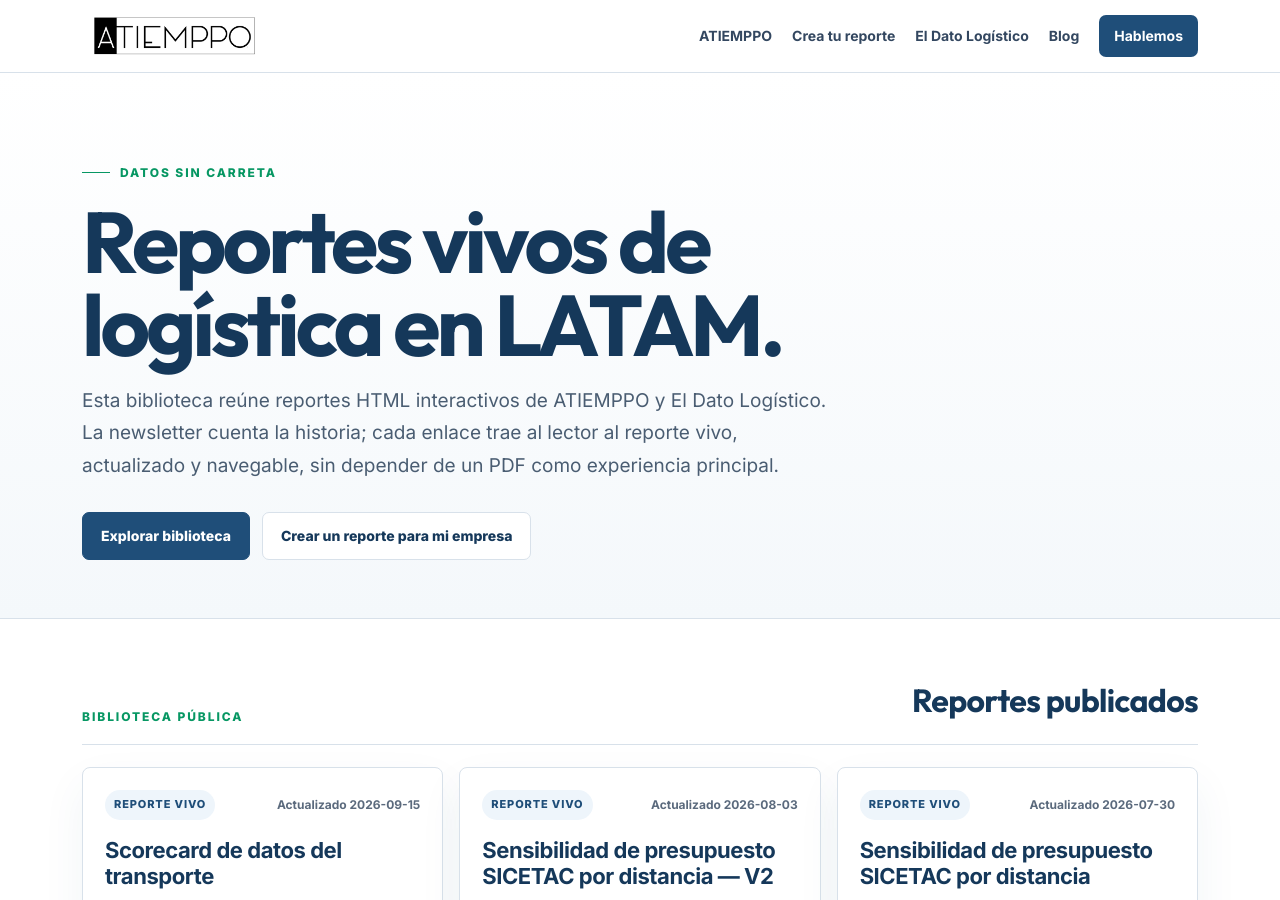
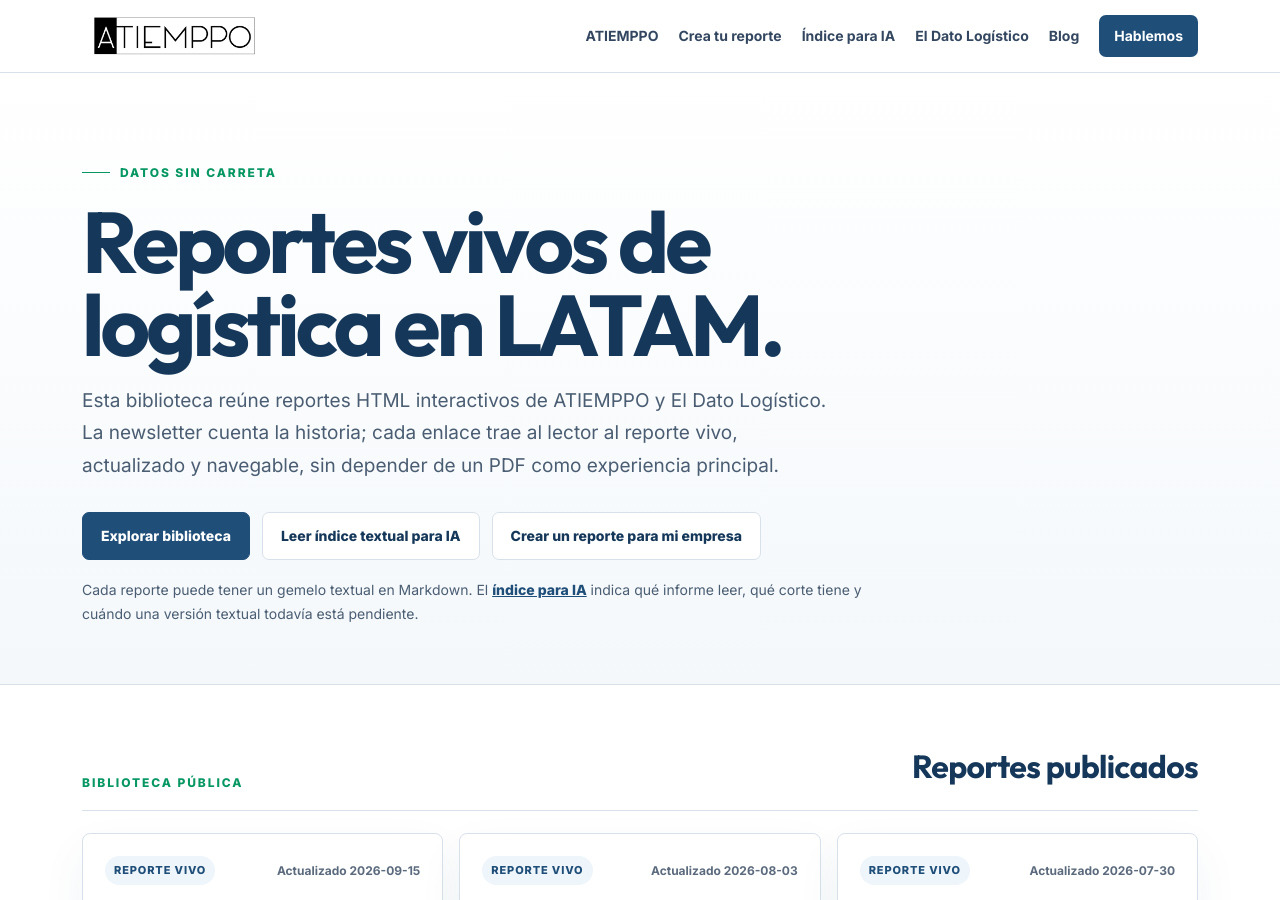
Before and after one commit to imatjuanmatiz/atiemppo-web, a Jekyll site: the page built from reportes/index.html, in a window 1280 px wide and 900 px high. Built offline with Jekyll 4.4.1, drawn with Linux system fonts in a browser that asks for light colours.

Commit message:
Enlaza el indice textual de reportes para IA

```diff
--- a/reportes/index.html
+++ b/reportes/index.html
@@ -108,6 +108,7 @@ h1{max-width:860px;margin:0 0 20px;font-family:var(--display);font-size:clamp(46
     <nav class="nav" aria-label="Navegación principal">
       <a href="/">ATIEMPPO</a>
       <a href="/reportes/para-empresas/">Crea tu reporte</a>
+      <a href="/reportes/llms.txt">Índice para IA</a>
       <a href="https://www.eldatologistico.com" target="_blank" rel="noopener">El Dato Logístico</a>
       <a href="/blog/">Blog</a>
       <a class="nav-cta" href="/#contacto">Hablemos</a>
@@ -123,8 +124,10 @@ h1{max-width:860px;margin:0 0 20px;font-family:var(--display);font-size:clamp(46
       <p class="hero-copy">Esta biblioteca reúne reportes HTML interactivos de ATIEMPPO y El Dato Logístico. La newsletter cuenta la historia; cada enlace trae al lector al reporte vivo, actualizado y navegable, sin depender de un PDF como experiencia principal.</p>
       <div class="hero-actions">
         <a class="btn btn-primary" href="#biblioteca">Explorar biblioteca</a>
+        <a class="btn btn-secondary" href="/reportes/llms.txt">Leer índice textual para IA</a>
         <a class="btn btn-secondary" href="/reportes/para-empresas/">Crear un reporte para mi empresa</a>
       </div>
+      <p class="hero-copy" style="margin-top:18px;font-size:14px;max-width:820px">Cada reporte puede tener un gemelo textual en Markdown. El <a href="/reportes/llms.txt" style="color:var(--blue);font-weight:800;text-decoration:underline">índice para IA</a> indica qué informe leer, qué corte tiene y cuándo una versión textual todavía está pendiente.</p>
     </div>
   </section>
 
```
